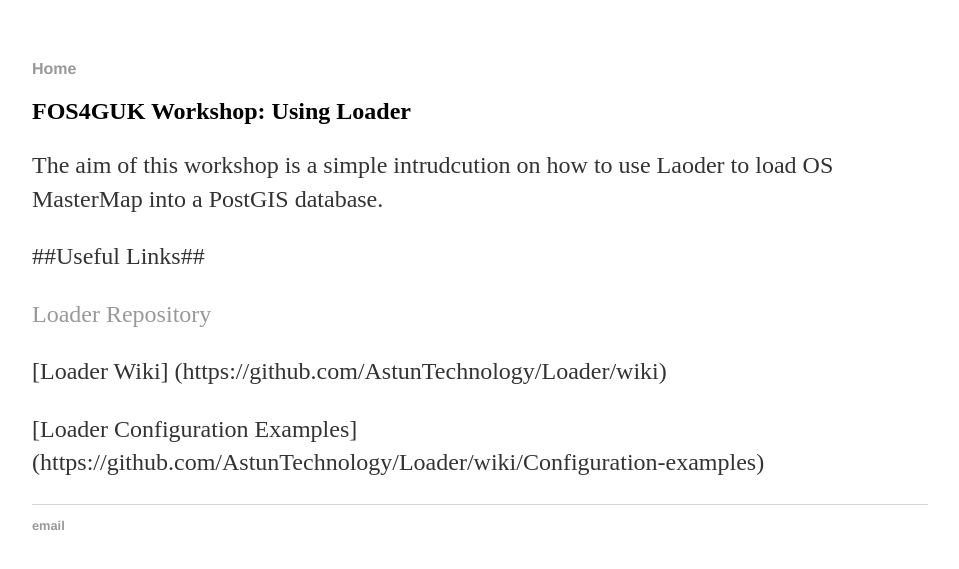
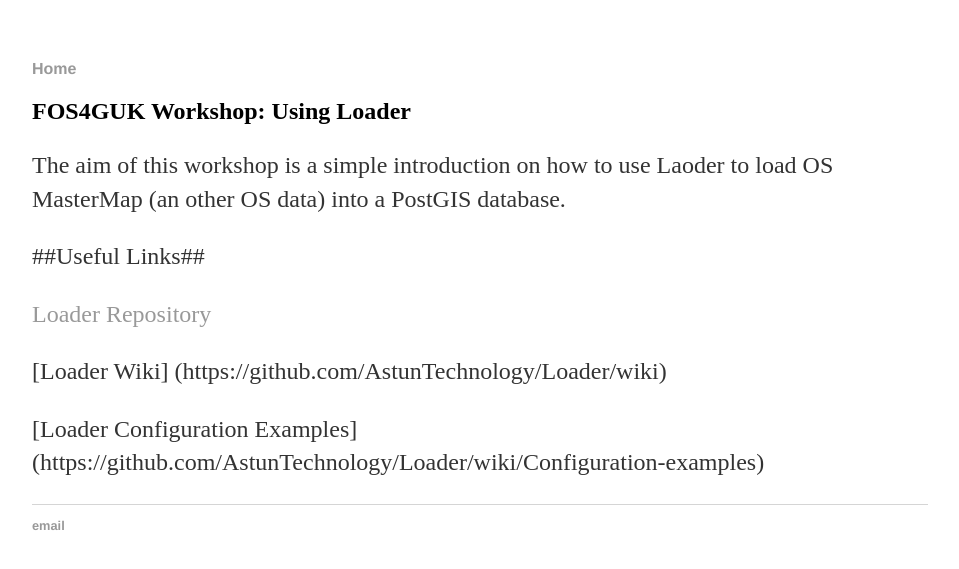
Before and after one commit to walkermatt/aileenh.github.io, a Jekyll site: the page built from usingloader.md, in a window 1280 px wide. Shown: the top 569 px of the page, without its empty margins (160-1119 px from the left). Built offline with Jekyll 4.4.1, drawn with Linux system fonts in a browser that asks for light colours.

Commit message:
Update usingloader.md

```diff
--- a/usingloader.md
+++ b/usingloader.md
@@ -5,7 +5,7 @@
 
 ## FOS4GUK Workshop: Using Loader ##
 
-The aim of this workshop is a simple intrudcution on how to use Laoder to load OS MasterMap into a PostGIS database.
+The aim of this workshop is a simple introduction on how to use Laoder to load OS MasterMap (an other OS data) into a PostGIS database.
 
 ##Useful Links##
 
```
